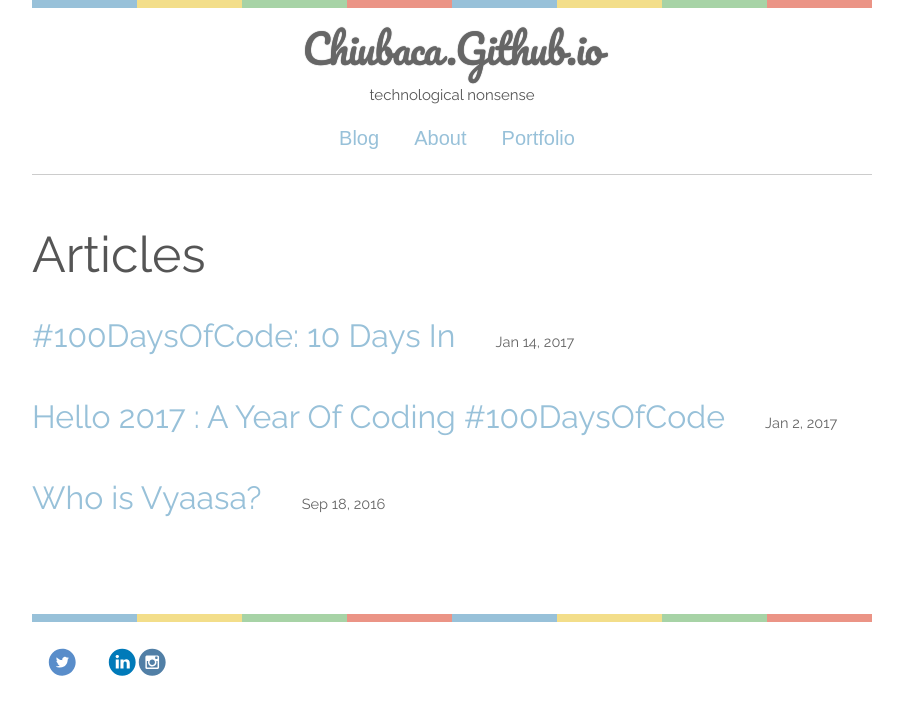
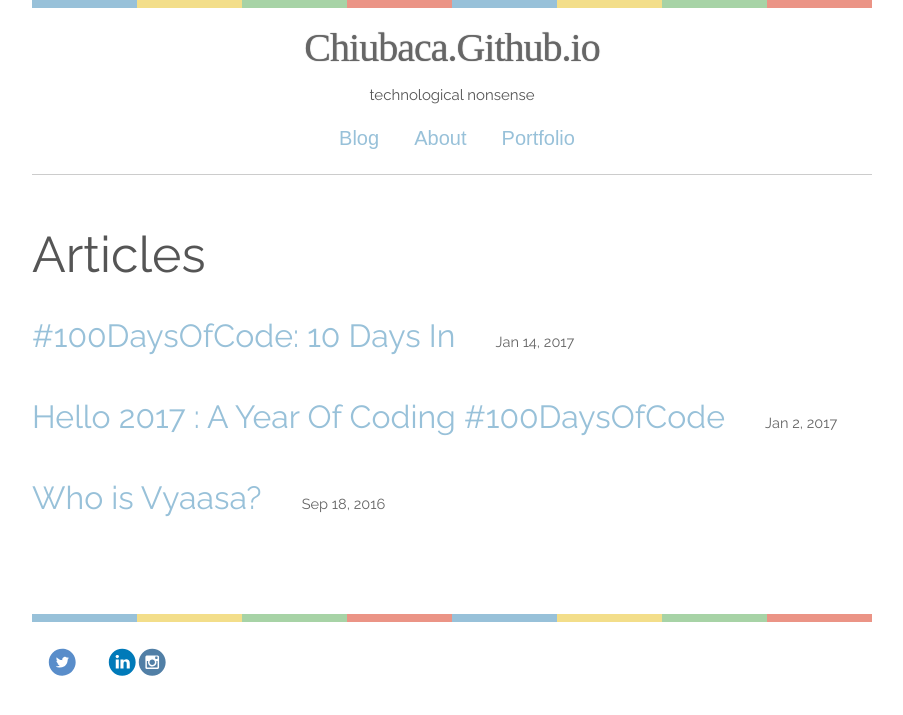
Before and after one commit to chiubaca/chiubaca.github.io, a Jekyll site: the page built from index.html, in a window 1280 px wide. Shown: the top 715 px of the page, without its empty margins (188-1091 px from the left). Built offline with Jekyll 4.4.1, drawn with Linux system fonts in a browser that asks for light colours; the list of posts is cut into pages by our own code.

Commit message:
title font change

```diff
--- a/css/main.scss
+++ b/css/main.scss
@@ -3,11 +3,11 @@
 ---
 @charset "utf-8";
 
-@import url('https://fonts.googleapis.com/css?family=Raleway|Pacifico');
+@import url('https://fonts.googleapis.com/css?family=Raleway|Bungee+Shade');
 
 //Title Font
 .site-title{
-    font-family: 'Pacifico'
+    font-family: 'Bungee+Shade'
 }
 
 // Our variables
```
